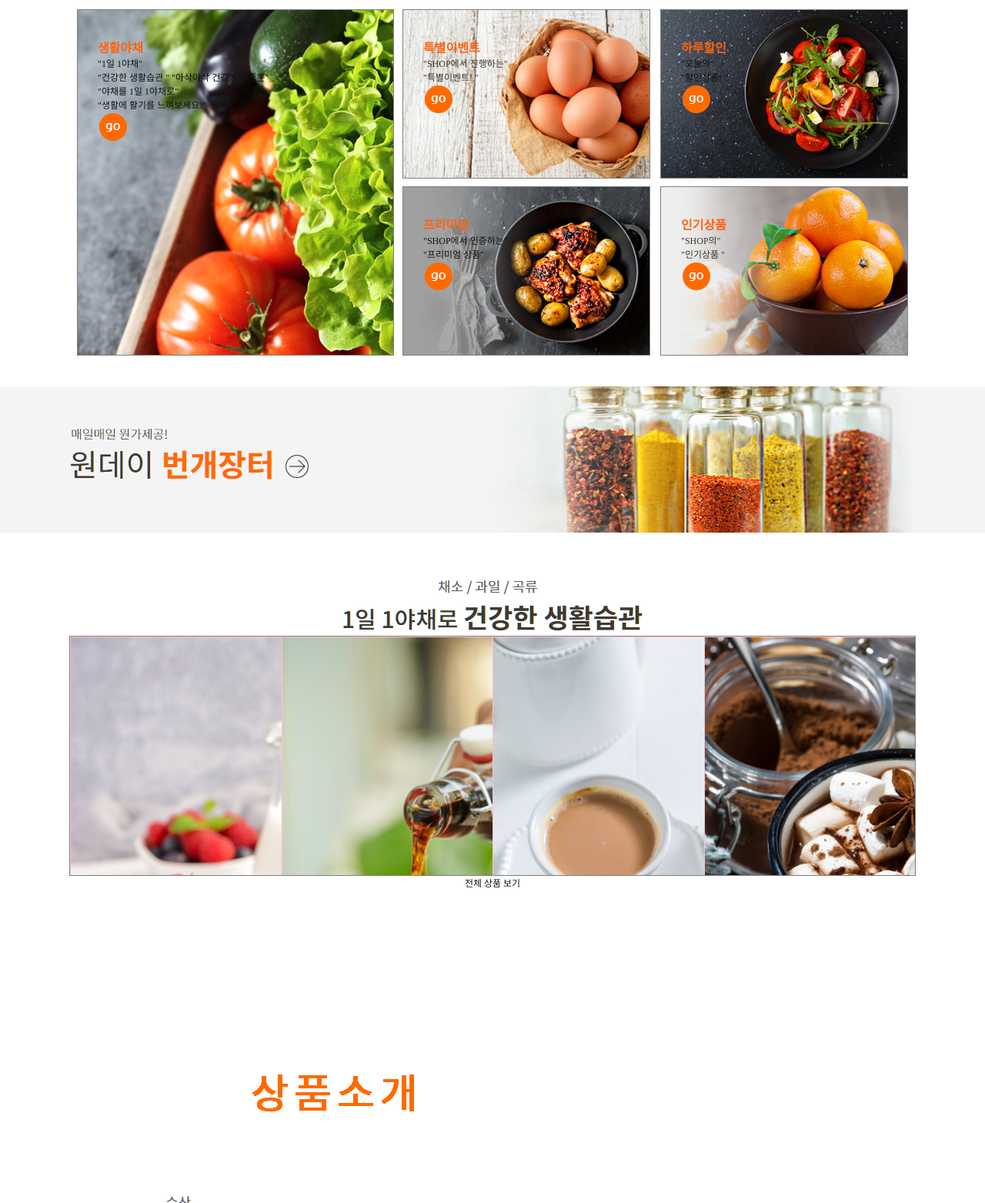
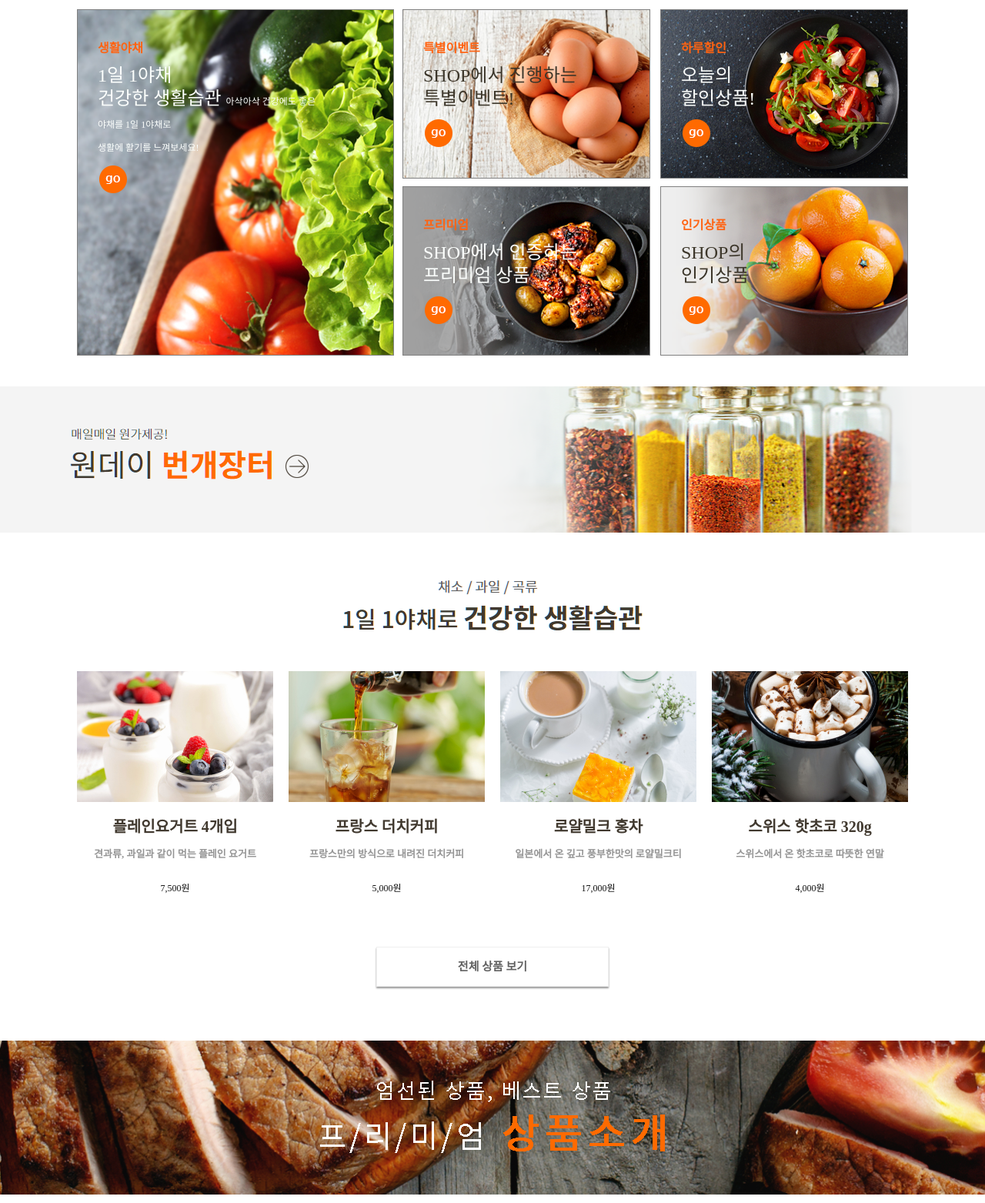
Before and after one commit to junyoung1125/html, a plain HTML site: page foodshop/index.html in a window 1280 px wide. Shown: the part 560-2123 px from the top of the page at 77% size. Drawn offline with Linux system fonts and the light colour scheme.

Commit message:
foodshop

```diff
--- a/foodshop/index.html
+++ b/foodshop/index.html
@@ -185,16 +185,18 @@
         box-sizing: border-box;
     }
 
+    main > .go > article > .banner{
+        position: relative;
+        float: left;
+    }
+
+
     main > .go > article > .banner1{
         width: 412px;
         height: 450px;
         background-image: url(./images/main_go_bg1.png);
     }
 
-    main > .go > article > .banner{
-        position: relative;
-        float: left;
-    }
 
     main > .go > article > .banner > a{
         position: absolute;
@@ -208,7 +210,7 @@
         color: #ff6312;
     }
 
-    main > .go > article > .banner > a.title{
+    main > .go > article > .banner > a .title{
         font-size: 24px;
         color: #fcfffd;
         margin-top: 10px;
@@ -293,13 +295,67 @@
         overflow: hidden;
     }
 
+
+
+    main .thumb_rolling > li{
+        float: left;
+        width: 25%;
+        height: 100%;
+        padding: 10px;
+        box-sizing: border-box;
+    }
+
+
+    main .thumb_rolling > li a{
+        display: block;
+        width: 100%;
+        height: 100%;
+    }
+
+    main .thumb_rolling > li img{
+        width: 100%;
+        height: 170px;
+        object-fit: cover;
+    }
+
+    main .thumb_rolling > li h1 {
+        font-size: 20px;
+        font-weight: bold;
+        color: #41392f;
+        margin-top: 12px;
+    }
+
+    main .thumb_rolling > li p{
+        font-size: 13px;
+        font-weight: bold;
+        color: #959595;
+        margin: 12px 0 26px;
+    }
+
+    main > .thumb_rolling > li h2{
+        font-size: 20px;
+        font-weight: bold;
+        color: #ff6a00;
+    }
+
+    main .all{
+        display: block;
+        width: 300px;
+        height: 50px;
+        border: 1px solid #efefef;
+        box-shadow: 0px 2px 2px #999;
+        text-align: center;
+        line-height: 50px;
+        margin: 56px auto 0;
+        color: #626262;
+        font-size: 15px;
+        font-weight: bold;
+    }
+
+
     main > .vegetable ul{
         width: 100%;
         height: 312px;
-        border: 1px solid gray;
-        box-sizing: border-box;
-        overflow: hidden;
-
 
     }
 
@@ -307,15 +363,30 @@
         float: left;
         width: 25%;
         height: 100%;
-        border: 1px solid pink;
-        box-sizing: border-box;
+
     }
 
-    main >.premium{}
+    main >.premium{
+        background-image: url(/foodshop/images/premium_bg.png);
+        background-size: cover;
+        background-position: 50% center;
+    }
+
+    main > .premium > article{
+        text-align: center;
+    }
+
+    main > .premium > article img {
+        margin-top: 52px;
+    }
 
     main >.seafood{}
 
-    main >.seafood > article{}
+    main >.seafood > article{
+        padding: 60px 0px 40px;
+        box-sizing: border-box;
+        text-align: center;
+    }
 
     main > .seafood ul{
         width: 100%;
@@ -417,15 +488,15 @@
             <div>
                 <article>
                     <a href="#" class="shopping">
-                        <img src="./images/ico_shopping.png" alt="주문조회 바로가기">
+                        <img src="/foodshop/images/ico_shopping.png" alt="주문조회 바로가기">
                         <span>SHOPPING</span>
                         <span>주문조회 바로가기</span>
                     </a>
                     <a href="#" class="logo">
-                        <img src="./images/header_txt_logo.png" alt="식자재전문쇼핑몰">
+                        <img src="/foodshop/images/header_txt_logo.png" alt="식자재전문쇼핑몰">
                     </a>
                     <a href="#" class="oneday_txt">
-                        <img src="./images/header_txt_onday.png" alt="원데이 번개장토">
+                        <img src="/foodshop/images/header_txt_onday.png" alt="원데이 번개장토">
                     </a>
                 </article>
             </div>
@@ -454,7 +525,7 @@
                 <article>
                     <ul>
                         <li>
-                            <img src="./images/slider_banner1.jpg" alt="자연의 신선함!">
+                            <img src="/foodshop/images/slider_banner1.jpg" alt="자연의 신선함!">
                         </li>
                     </ul>
                 </article>
@@ -466,18 +537,18 @@
                     <a href="#">
                         <span class="category">생활야채</span>
                         <p class="title">
-                            "1일 1야채"
+                            1일 1야채
                             <br>
-                            "건강한 생활습관 "
+                            건강한 생활습관
                             <i>
-                                "아삭아삭 건강에도 좋은"
+                                아삭아삭 건강에도 좋은
                                 <br>
-                                "야채를 1일 1야채로"
+                                야채를 1일 1야채로
                                 <br>
-                                "생활에 활기를 느껴보세요!"
+                                생활에 활기를 느껴보세요!
                             </i>
                         </p>
-                        <img src="./images/main_go_ico.png" alt="1일1야채 건강한 생활습관">
+                        <img src="/foodshop/images/main_go_ico.png" alt="1일1야채 건강한 생활습관">
                     </a>
                    </div>
 
@@ -485,11 +556,11 @@
                     <a href="#">
                         <span class="category">특별이벤트</span>
                         <p class="title dark">
-                            "SHOP에서 진행하는"
+                            SHOP에서 진행하는
                             <br>
-                            "특별이벤트! "
+                            특별이벤트!
                         </p>
-                        <img src="./images/main_go_ico.png" alt="SHOP에서 진행하는 특별이벤트!">
+                        <img src="/foodshop/images/main_go_ico.png" alt="SHOP에서 진행하는 특별이벤트!">
                     </a>
                    </div>
 
@@ -497,11 +568,11 @@
                     <a href="#">
                         <span class="category">하루할인</span>
                         <p class="title">
-                            "오늘의"
+                            오늘의
                             <br>
-                            "할인상품! "
+                            할인상품!
                         </p>
-                        <img src="./images/main_go_ico.png" alt="오늘의 할인상품">
+                        <img src="/foodshop/images/main_go_ico.png" alt="오늘의 할인상품">
                     </a>
                    </div>
 
@@ -509,11 +580,11 @@
                     <a href="#">
                         <span class="category">프리미엄</span>
                         <p class="title">
-                            "SHOP에서 인증하는"
+                            SHOP에서 인증하는
                             <br>
-                            "프리미엄 상품"
+                            프리미엄 상품
                         </p>
-                        <img src="./images/main_go_ico.png" alt="SHOP에서 인증하는 프리미엄상품">
+                        <img src="/foodshop/images/main_go_ico.png" alt="SHOP에서 인증하는 프리미엄상품">
                     </a>
                    </div>
 
@@ -521,11 +592,11 @@
                     <a href="#">
                         <span class="category">인기상품</span>
                         <p class="title dark">
-                            "SHOP의"
+                            SHOP의
                             <br>
-                            "인기상품 "
+                            인기상품
                         </p>
-                        <img src="./images/main_go_ico.png" alt="SHOP의 인기상품">
+                        <img src="/foodshop/images/main_go_ico.png" alt="SHOP의 인기상품">
                     </a>
                    </div>
                 </article>
@@ -534,18 +605,18 @@
             <section class="oneday">
                 <article>
                     <a href="#">
-                        <img src="./images/oneday_txt.png" alt="매일매일 원가제공! 원데이 번개장터">
+                        <img src="/foodshop/images/oneday_txt.png" alt="매일매일 원가제공! 원데이 번개장터">
                     </a>
                 </article>
             </section>
 
             <section class="vegetable">
                 <article>
-                    <img src="./images/vegetable_tit.png" alt="1일1야채로 건강한 생활습관">
-                    <ul class="thumb_rooling">
+                    <img src="/foodshop/images/vegetable_tit.png" alt="1일1야채로 건강한 생활습관">
+                    <ul class="thumb_rolling">
                         <li>
                             <a href="#">
-                                <img src="./images/thumb1.jpg" alt="플레인요거트">
+                                <img src="/foodshop/images/thumb1.jpg" alt="플레인요거트">
                                 <h1>플레인요거트 4개입</h1>
                                 <p>견과류, 과일과 같이 먹는 플레인 요거트</p>
                                 <h2>7,500원</h2>
@@ -553,7 +624,7 @@
                         </li>
                         <li>
                             <a href="#">
-                                <img src="./images/thumb2.jpg" alt="플레인요거트">
+                                <img src="/foodshop/images/thumb2.jpg" alt="플레인요거트">
                                 <h1>프랑스 더치커피</h1>
                                 <p>프랑스만의 방식으로 내려진 더치커피</p>
                                 <h2>5,000원</h2>
@@ -561,7 +632,7 @@
                         </li>
                         <li>
                             <a href="#">
-                                <img src="./images/thumb3.jpg" alt="플레인요거트">
+                                <img src="/foodshop/images/thumb3.jpg" alt="플레인요거트">
                                 <h1>로얄밀크 홍차</h1>
                                 <p>일본에서 온 깊고 풍부한맛의 로얄밀크티</p>
                                 <h2>17,000원</h2>
@@ -569,7 +640,7 @@
                         </li>
                         <li>
                             <a href="#">
-                                <img src="./images/thumb4.jpg" alt="플레인요거트">
+                                <img src="/foodshop/images/thumb4.jpg" alt="플레인요거트">
                                 <h1>스위스 핫초코 320g</h1>
                                 <p>스위스에서 온 핫초코로 따뜻한 연말</p>
                                 <h2>4,000원</h2>
@@ -583,18 +654,18 @@
             <section class="premium">
                 <article>
                     <a href="#">
-                        <img src="./images/main_premium_tit.png" alt="프리미엄 상품소개">
+                        <img src="/foodshop/images/main_premium_tit.png" alt="프리미엄 상품소개">
                     </a>
                 </article>
             </section>
 
             <section class="seafood">
                 <article>
-                    <img src="./images/seafood_tit.png" alt="신선하고 담백한 해산물">
-                    <ul class="thumb_rooling">
+                    <img src="/foodshop/images/seafood_tit.png" alt="신선하고 담백한 해산물">
+                    <ul class="thumb_rolling">
                         <li>
                             <a href="#">
-                                <img src="./images/thumb1.jpg" alt="플레인요거트">
+                                <img src="/foodshop/images/thumb1.jpg" alt="플레인요거트">
                                 <h1>플레인요거트 4개입</h1>
                                 <p>견과류, 과일과 같이 먹는 플레인 요거트</p>
                                 <h2>7,500원</h2>
@@ -603,7 +674,7 @@
 
                         <li>
                             <a href="#">
-                                <img src="./images/thumb2.jpg" alt="플레인요거트">
+                                <img src="/foodshop/images/thumb2.jpg" alt="플레인요거트">
                                 <h1>프랑스 더치커피</h1>
                                 <p>프랑스만의 방식으로 내려진 더치커피</p>
                                 <h2>5,000원</h2>
@@ -612,7 +683,7 @@
 
                         <li>
                             <a href="#">
-                                <img src="./images/thumb3.jpg" alt="플레인요거트">
+                                <img src="/foodshop/images/thumb3.jpg" alt="플레인요거트">
                                 <h1>로얄밀크 홍차</h1>
                                 <p>일본에서 온 깊고 풍부한맛의 로얄밀크티</p>
                                 <h2>17,000원</h2>
@@ -621,7 +692,7 @@
 
                         <li>
                             <a href="#">
-                                <img src="./images/thumb4.jpg" alt="플레인요거트">
+                                <img src="/foodshop/images/thumb4.jpg" alt="플레인요거트">
                                 <h1>스위스 핫초코 320g</h1>
                                 <p>스위스에서 온 핫초코로 따뜻한 연말</p>
                                 <h2>4,000원</h2>
@@ -664,7 +735,7 @@
                         &nbsp;&nbsp;&nbsp;주소 : 부산시 부산진구 서전로 123
 
                     </p>
-                    <img src="./images/footer_tel.png" class="tel" alt="365 고객센터">
+                    <img src="/foodshop/images/footer_tel.png" class="tel" alt="365 고객센터">
                 </div>
             </div>
         </footer>
```
